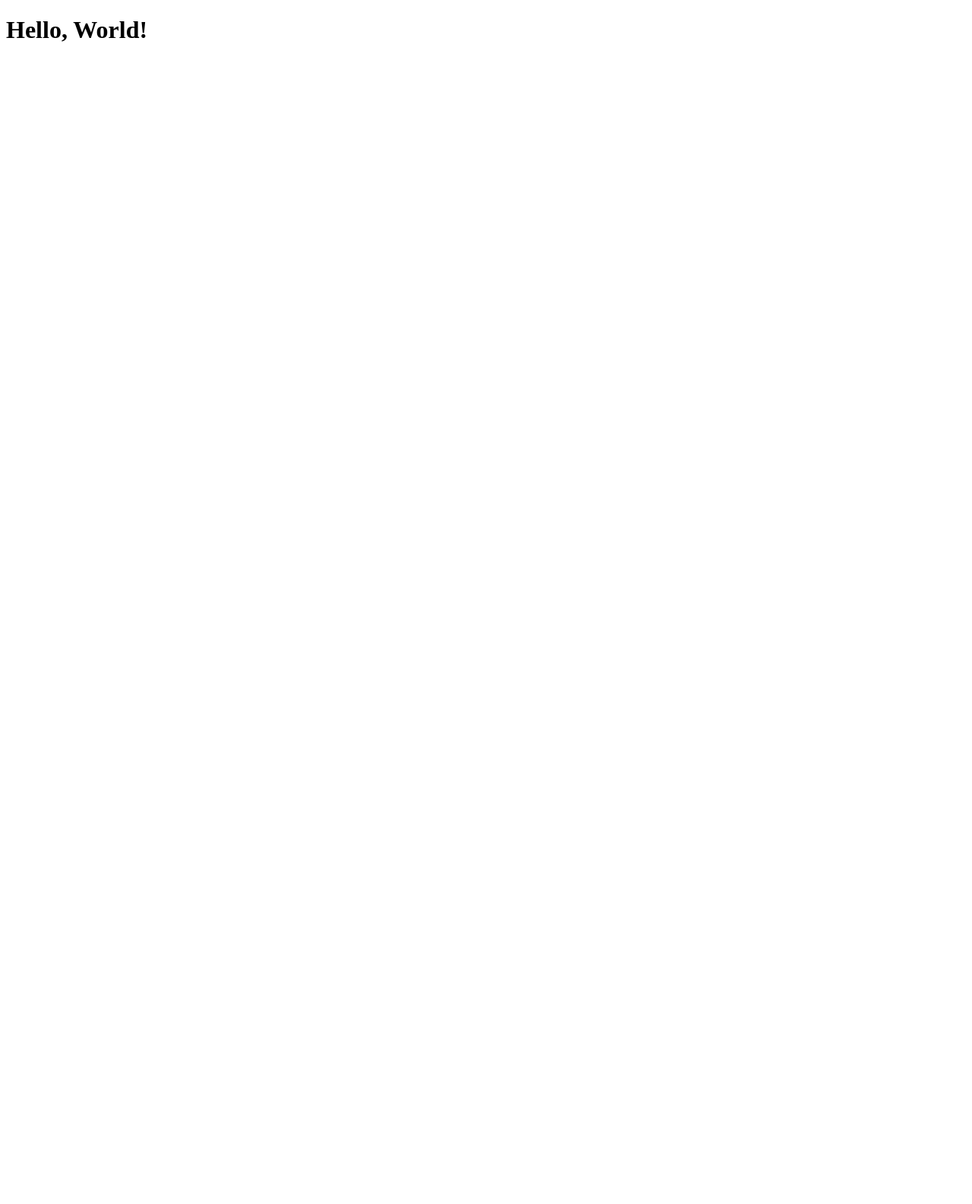
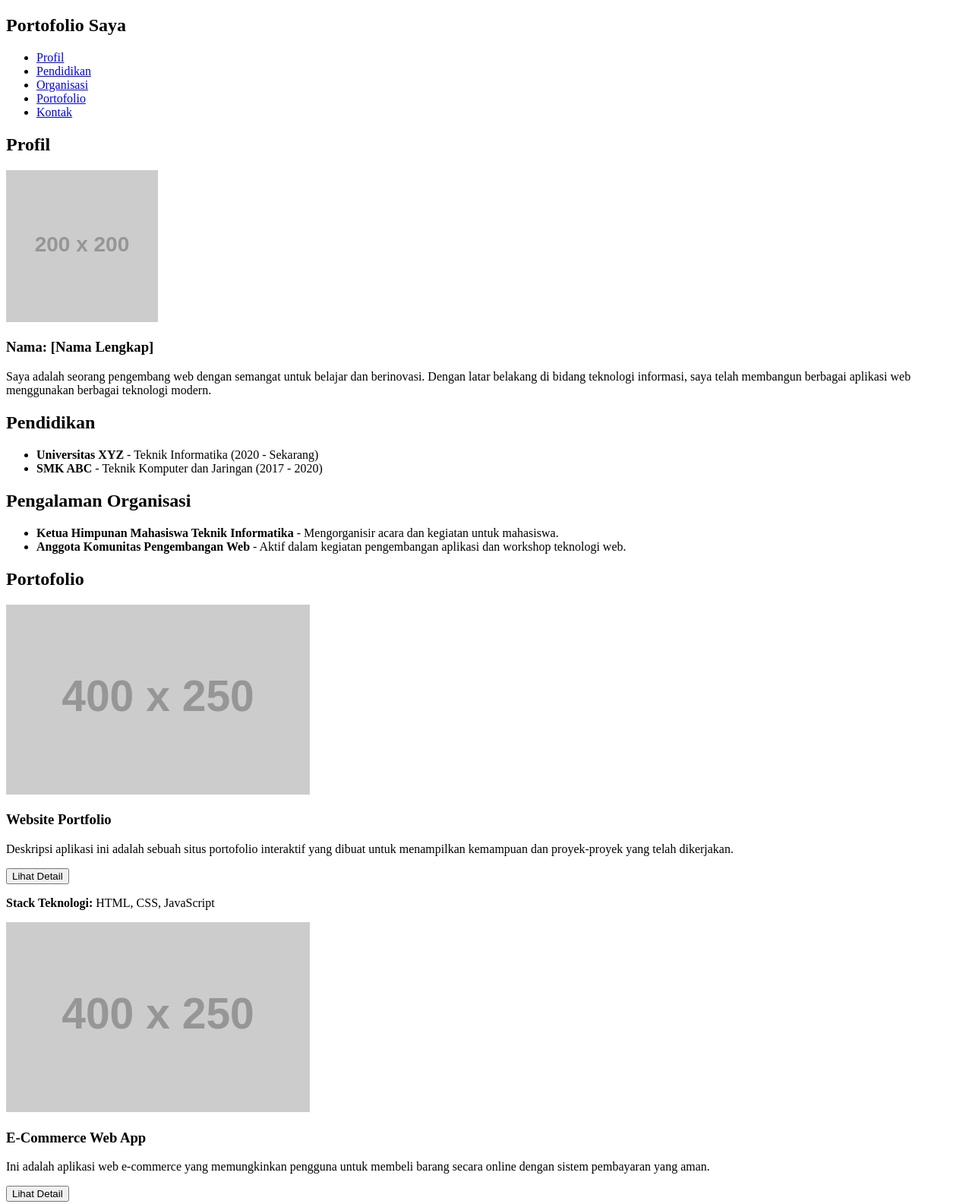
Before and after one commit to deaazizah234-collab/deaazizah234-collab.github.io, a plain HTML site: page index.html in a window 1280 px wide. Shown: the top 1585 px of the page at 76% size. Before the commit the page ends 800 px from the top, so only its background shows below. Drawn offline with Linux system fonts and the light colour scheme; placeholder pictures from the web are drawn by us.

Commit message:
Update index.html

```diff
--- a/index.html
+++ b/index.html
@@ -1,10 +1,96 @@
-<!doctype html>
-<html lang="en">
-  <meta charset="utf-8">
-  <meta name="viewport" content="width=device-width, initial-scale=1">
-  <title>Bootstrap demo</title>
+<!DOCTYPE html>
+<html lang="id">
+<head>
+  <meta charset="UTF-8">
+  <meta name="viewport" content="width=device-width, initial-scale=1.0">
+  <title>Portofolio Kreatif</title>
+  <link rel="stylesheet" href="styles.css">
 </head>
 <body>
-  <h1>Hello, World!</h1>
+
+  <header>
+    <nav>
+      <div class="logo">
+        <h1>Portofolio Saya</h1>
+      </div>
+      <ul class="nav-links">
+        <li><a href="#profil">Profil</a></li>
+        <li><a href="#pendidikan">Pendidikan</a></li>
+        <li><a href="#organisasi">Organisasi</a></li>
+        <li><a href="#portofolio">Portofolio</a></li>
+        <li><a href="#contact">Kontak</a></li>
+      </ul>
+    </nav>
+  </header>
+
+  <section id="profil">
+    <h2>Profil</h2>
+    <div class="profil-content">
+      <img src="https://via.placeholder.com/200" alt="Foto Profil">
+      <div>
+        <h3>Nama: [Nama Lengkap]</h3>
+        <p>Saya adalah seorang pengembang web dengan semangat untuk belajar dan berinovasi. Dengan latar belakang di bidang teknologi informasi, saya telah membangun berbagai aplikasi web menggunakan berbagai teknologi modern.</p>
+      </div>
+    </div>
+  </section>
+
+  <section id="pendidikan">
+    <h2>Pendidikan</h2>
+    <ul>
+      <li><strong>Universitas XYZ</strong> - Teknik Informatika (2020 - Sekarang)</li>
+      <li><strong>SMK ABC</strong> - Teknik Komputer dan Jaringan (2017 - 2020)</li>
+    </ul>
+  </section>
+
+  <section id="organisasi">
+    <h2>Pengalaman Organisasi</h2>
+    <ul>
+      <li><strong>Ketua Himpunan Mahasiswa Teknik Informatika</strong> - Mengorganisir acara dan kegiatan untuk mahasiswa.</li>
+      <li><strong>Anggota Komunitas Pengembangan Web</strong> - Aktif dalam kegiatan pengembangan aplikasi dan workshop teknologi web.</li>
+    </ul>
+  </section>
+
+  <section id="portofolio">
+    <h2>Portofolio</h2>
+    <div class="project-container">
+      <!-- Project 1 -->
+      <div class="project-card" data-tech-stack="HTML, CSS, JavaScript">
+        <img src="https://via.placeholder.com/400x250" alt="Proyek 1">
+        <h3>Website Portfolio</h3>
+        <p>Deskripsi aplikasi ini adalah sebuah situs portofolio interaktif yang dibuat untuk menampilkan kemampuan dan proyek-proyek yang telah dikerjakan.</p>
+        <button class="view-details" onclick="showDetails('project1')">Lihat Detail</button>
+        <div class="project-details" id="project1">
+          <p><strong>Stack Teknologi:</strong> HTML, CSS, JavaScript</p>
+        </div>
+      </div>
+
+      <!-- Project 2 -->
+      <div class="project-card" data-tech-stack="React, Node.js, Express">
+        <img src="https://via.placeholder.com/400x250" alt="Proyek 2">
+        <h3>E-Commerce Web App</h3>
+        <p>Ini adalah aplikasi web e-commerce yang memungkinkan pengguna untuk membeli barang secara online dengan sistem pembayaran yang aman.</p>
+        <button class="view-details" onclick="showDetails('project2')">Lihat Detail</button>
+        <div class="project-details" id="project2">
+          <p><strong>Stack Teknologi:</strong> React, Node.js, Express</p>
+        </div>
+      </div>
+    </div>
+  </section>
+
+  <section id="contact">
+    <h2>Kontak</h2>
+    <p>Jika Anda tertarik untuk bekerja sama atau menawarkan kesempatan magang, silakan hubungi saya melalui:</p>
+    <ul>
+      <li>Email: email@example.com</li>
+      <li>LinkedIn: <a href="#">linkedin.com/in/username</a></li>
+      <li>GitHub: <a href="#">github.com/username</a></li>
+    </ul>
+  </section>
+
+  <footer>
+    <p>&copy; 2025 Portofolio Saya | Dibuat dengan ❤ oleh [Nama]</p>
+  </footer>
+
+  <script src="script.js"></script>
 </body>
 </html>
```
